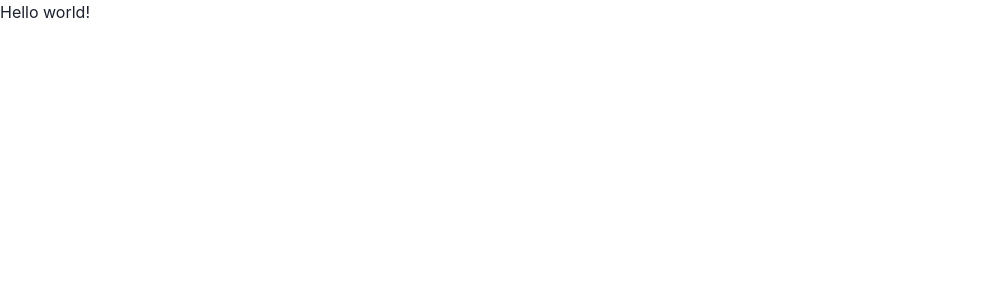
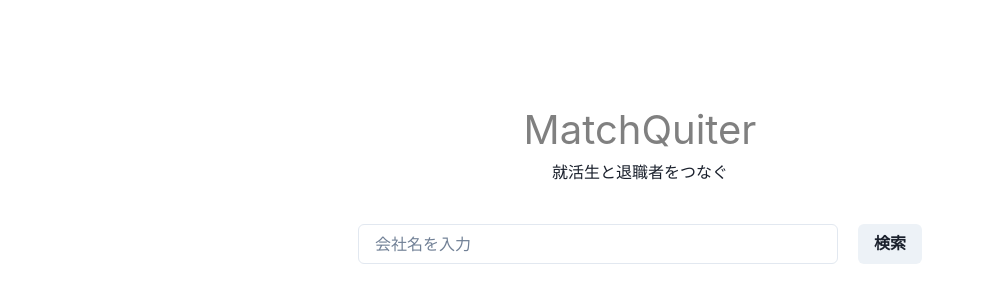
Before and after one commit to hackathon-supporters/hackathon-frontend, a Next.js app: page / in a window 1280 px wide. Shown: the top 302 px of the page, without its empty margins (0-984 px from the left). Built offline with nearby package versions, Linux system fonts and the light colour scheme.

Commit message:
impl model and top page

```diff
--- /dev/null
+++ b/model/Company.ts
@@ -0,0 +1,5 @@
+export interface Company{
+    id:  string,
+    name:string,
+    icon:string,
+}
--- /dev/null
+++ b/model/History.ts
@@ -0,0 +1,3 @@
+export interface History{
+
+}
--- a/pages/index.tsx
+++ b/pages/index.tsx
@@ -1,8 +1,45 @@
 import type { NextPage } from 'next'
+import {Box, Button, Center, chakra, Flex, Input, Wrap} from "@chakra-ui/react";
+import {useEffect, useState} from "react";
+import {Company} from "../model/Company";
 
 const Home: NextPage = () => {
+
+  const [companies,setCompanies] = useState<Company[]>([]);
+
+  useEffect(()=>{
+    console.log("初回ロード時に実行される内容")
+  },[])
+
   return <div>
-    Hello world!
+    <Center pt="100px">
+      <chakra.h1 color="gray" fontSize="40px">
+        MatchQuiter
+      </chakra.h1>
+    </Center>
+    <Center>
+      <chakra.p>就活生と退職者をつなぐ</chakra.p>
+    </Center>
+    <Center pt={10}>
+      <Flex>
+        <Input placeholder="会社名を入力" w="480px"/>
+        <Box w="20px"/>
+        <Button>検索</Button>
+      </Flex>
+    </Center>
+    <Center pt={10}>
+      <Wrap maxW="572px">
+        {
+          companies.map(i => {
+            return <Box key={i.id} pr={2} pb={2}>
+              <Box borderWidth="1px" w="100px" h="100px">
+                {i.name}
+              </Box>
+            </Box>
+          })
+        }
+      </Wrap>
+    </Center>
   </div>
 }
 
```
Also changed, not shown: model/Profile.ts (added, +12 -0 lines).
